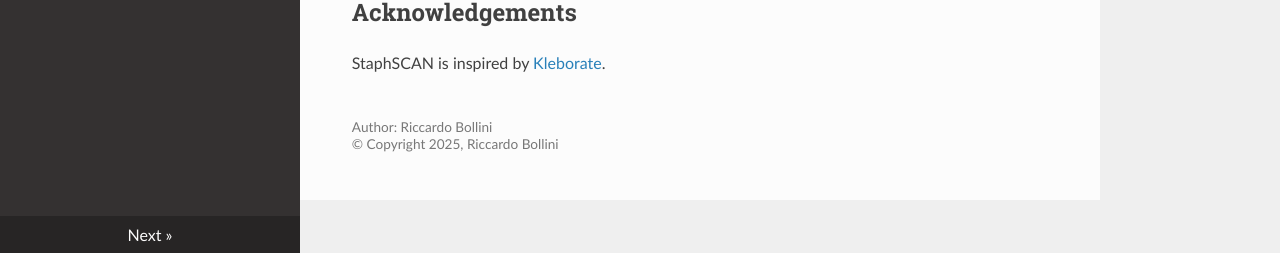
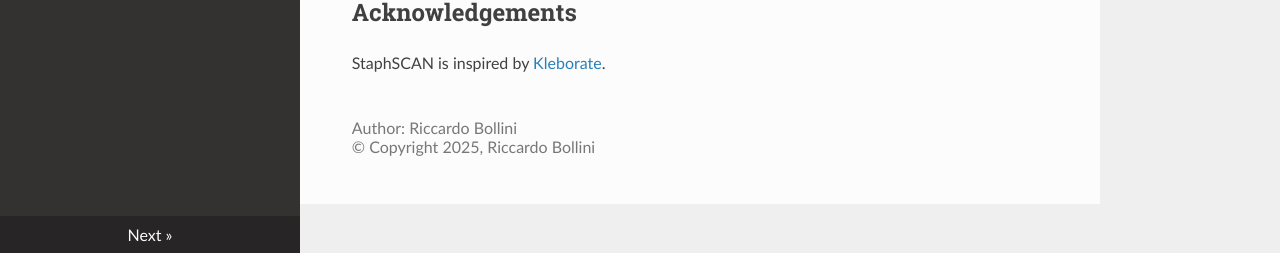
Before and after one commit to riccabolla/StaphSCAN, an MkDocs documentation site: the page built from docs/index.md, in a window 1280 px wide. Shown: the part 644-897 px from the top of the page. Built offline with MkDocs 1.6.1, drawn with Linux system fonts in a browser that asks for light colours; nearby versions of some CDN libraries.

Commit message:
Update main.html

```diff
--- a/overrides/main.html
+++ b/overrides/main.html
@@ -1,7 +1,7 @@
 {% extends "base.html" %}
 
 {% block footer %}
-<footer style="text-align: left; padding: 20px 0; font-size: 0.85em; color: #777;">
+<footer style="text-align: left; padding: 20px 0; font-size: 1em; color: #777;">
     <div>Author: Riccardo Bollini</div>
     <div>© Copyright 2025, Riccardo Bollini</div>
 </footer>
```
